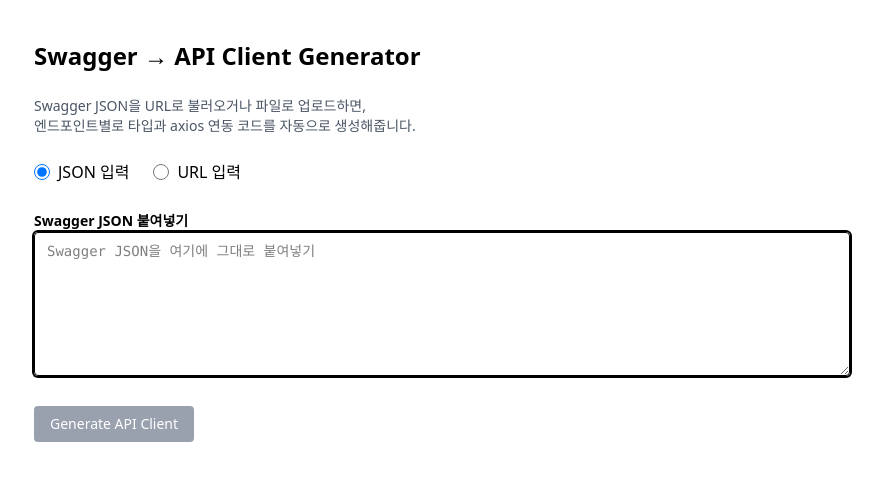
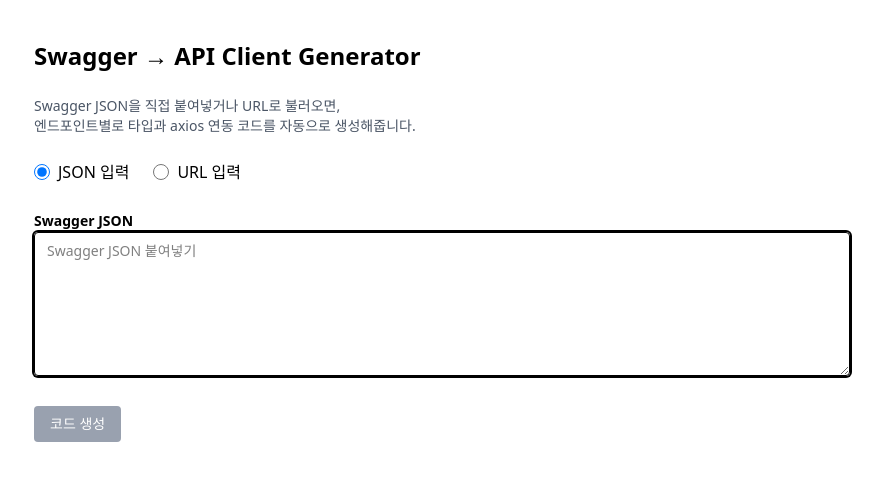
Before and after one commit to minseonkkim/swagger-codegen-web, a Next.js app: page / in a window 1280 px wide. Shown: the top 480 px of the page, without its empty margins (198-1081 px from the left). Built offline with nearby package versions, Linux system fonts and the light colour scheme.

Commit message:
chore: 문구 가독성 및 UX 개선

```diff
--- a/app/api/generate/route.ts
+++ b/app/api/generate/route.ts
@@ -10,19 +10,20 @@
 
     let swagger;
 
-    if (json) {                      // 👈 JSON 직접 입력 처리
-      try { swagger = JSON.parse(json); }
-      catch { return Response.json({ error: "JSON 형식 오류" }, { status: 400 }); }
-    }
-    else if (url) {
+    if (json) {
+      try {
+        swagger = JSON.parse(json);
+      } catch {
+        return Response.json({ error: "JSON 형식 오류" }, { status: 400 });
+      }
+    } else if (url) {
       const res = await fetch(url);
-      if (!res.ok) return Response.json({ error: "URL 접근 실패" }, { status: 400 });
+      if (!res.ok)
+        return Response.json({ error: "URL 접근 실패" }, { status: 400 });
       swagger = await res.json();
-    }
-    else return Response.json({ error: "URL or JSON 필요" }, { status: 400 });
+    } else return Response.json({ error: "URL or JSON 필요" }, { status: 400 });
 
     return Response.json({ blocks: generateEndpointBlocks(swagger) });
-
   } catch {
     return Response.json({ error: "서버 오류" }, { status: 500 });
   }
--- a/app/layout.tsx
+++ b/app/layout.tsx
@@ -14,7 +14,8 @@
 
 export const metadata: Metadata = {
   title: "Swagger Code Generator",
-  description: "Swagger CodeGenerator은 Swagger 문서만 넣으면 API 코드를 자동으로 생성해줍니다.",
+  description:
+    "Swagger CodeGenerator는 Swagger 문서를 넣으면 프론트엔드 API 연동 코드를 자동으로 생성해줍니다.",
 };
 
 export default function RootLayout({
--- a/app/page.tsx
+++ b/app/page.tsx
@@ -36,7 +36,6 @@
       // 결과 페이지로 이동
       sessionStorage.setItem("swagger-result", JSON.stringify(json.blocks));
       router.push("/result");
-
     } catch (e: any) {
       setError(e.message);
     }
@@ -46,16 +45,14 @@
 
   return (
     <div className="max-w-4xl mx-auto p-10 space-y-6">
-
       <h1 className="text-2xl font-bold">Swagger → API Client Generator</h1>
       <p className="text-sm text-gray-600">
-        Swagger JSON을 URL로 불러오거나 파일로 업로드하면, <br />
+        Swagger JSON을 직접 붙여넣거나 URL로 불러오면, <br />
         엔드포인트별로 타입과 axios 연동 코드를 자동으로 생성해줍니다.
       </p>
 
       {/* ▼ 모드 변경 버튼 ▼ */}
       <div className="flex gap-6 items-center">
-
         <label className="flex items-center gap-2 cursor-pointer">
           <input
             type="radio"
@@ -77,18 +74,17 @@
           />
           <span>URL 입력</span>
         </label>
-
       </div>
 
       {/* ▼ JSON 입력 모드 ▼ */}
       {mode === "json" && (
         <div className="space-y-2">
-          <label className="text-sm font-bold">Swagger JSON 붙여넣기</label>
+          <label className="text-sm font-bold">Swagger JSON</label>
           <textarea
             value={rawJson}
             onChange={(e) => setRawJson(e.target.value)}
-            placeholder="Swagger JSON을 여기에 그대로 붙여넣기"
-            className="border px-3 py-2 w-full text-sm h-36 font-mono rounded shadow-sm ring-2"
+            placeholder="Swagger JSON 붙여넣기"
+            className="border px-3 py-2 w-full text-sm h-36 rounded shadow-sm ring-2"
           />
         </div>
       )}
@@ -108,10 +104,12 @@
 
       <button
         onClick={handleGenerate}
-        disabled={(mode === "json" && !rawJson) || (mode === "url" && !url) || loading}
+        disabled={
+          (mode === "json" && !rawJson) || (mode === "url" && !url) || loading
+        }
         className="px-4 py-2 rounded bg-black text-white text-sm disabled:bg-gray-400"
       >
-        {loading ? "생성 중..." : "Generate API Client"}
+        {loading ? "생성 중..." : "코드 생성"}
       </button>
 
       {error && <p className="text-sm text-red-500">{error}</p>}
--- a/app/result/page.tsx
+++ b/app/result/page.tsx
@@ -12,7 +12,7 @@
 }
 
 function ResultContent() {
-  const params = useSearchParams(); // 이제 안전함
+  const params = useSearchParams();
   const [blocks, setBlocks] = useState<any[]>([]);
   const [search, setSearch] = useState("");
   const [copied, setCopied] = useState<number | null>(null);
@@ -22,9 +22,10 @@
     if (saved) setBlocks(JSON.parse(saved));
   }, []);
 
-  const filtered = blocks.filter(b =>
-    b.path.toLowerCase().includes(search.toLowerCase()) ||
-    b.code.toLowerCase().includes(search.toLowerCase())
+  const filtered = blocks.filter(
+    (b) =>
+      b.path.toLowerCase().includes(search.toLowerCase()) ||
+      b.code.toLowerCase().includes(search.toLowerCase())
   );
 
   const copy = (code: string, i: number) => {
@@ -51,10 +52,11 @@
 
             <button
               onClick={() => copy(b.code, i)}
-              className={`px-2 py-1 text-xs border rounded transition ${copied === i
-                ? "bg-lime-300 border-lime-500 scale-110"
-                : "bg-white hover:bg-blue-600 hover:text-white"
-                }`}
+              className={`px-2 py-1 text-xs border rounded transition cursor-pointer ${
+                copied === i
+                  ? "bg-lime-300 border-lime-500 scale-110"
+                  : "bg-white hover:bg-blue-600 hover:text-white"
+              }`}
             >
               {copied === i ? "Copied!" : "📄 Copy"}
             </button>
```
